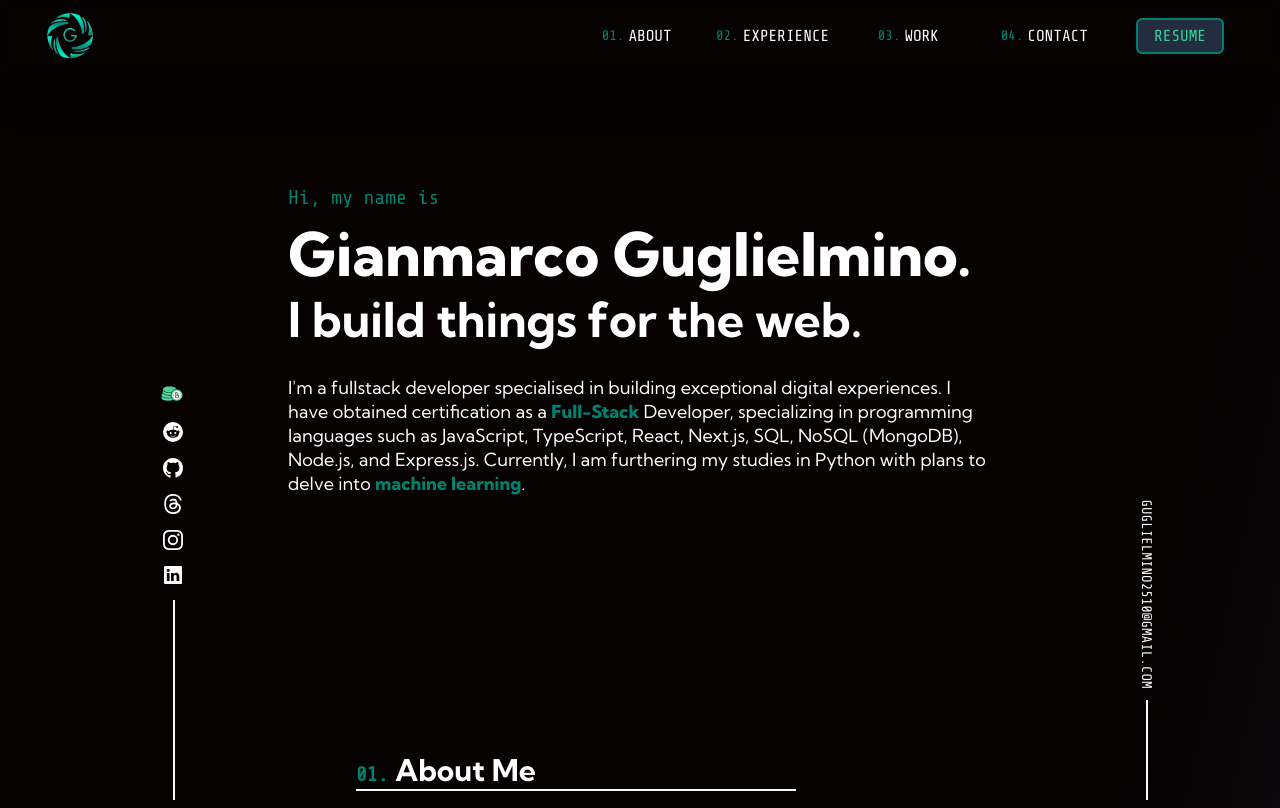
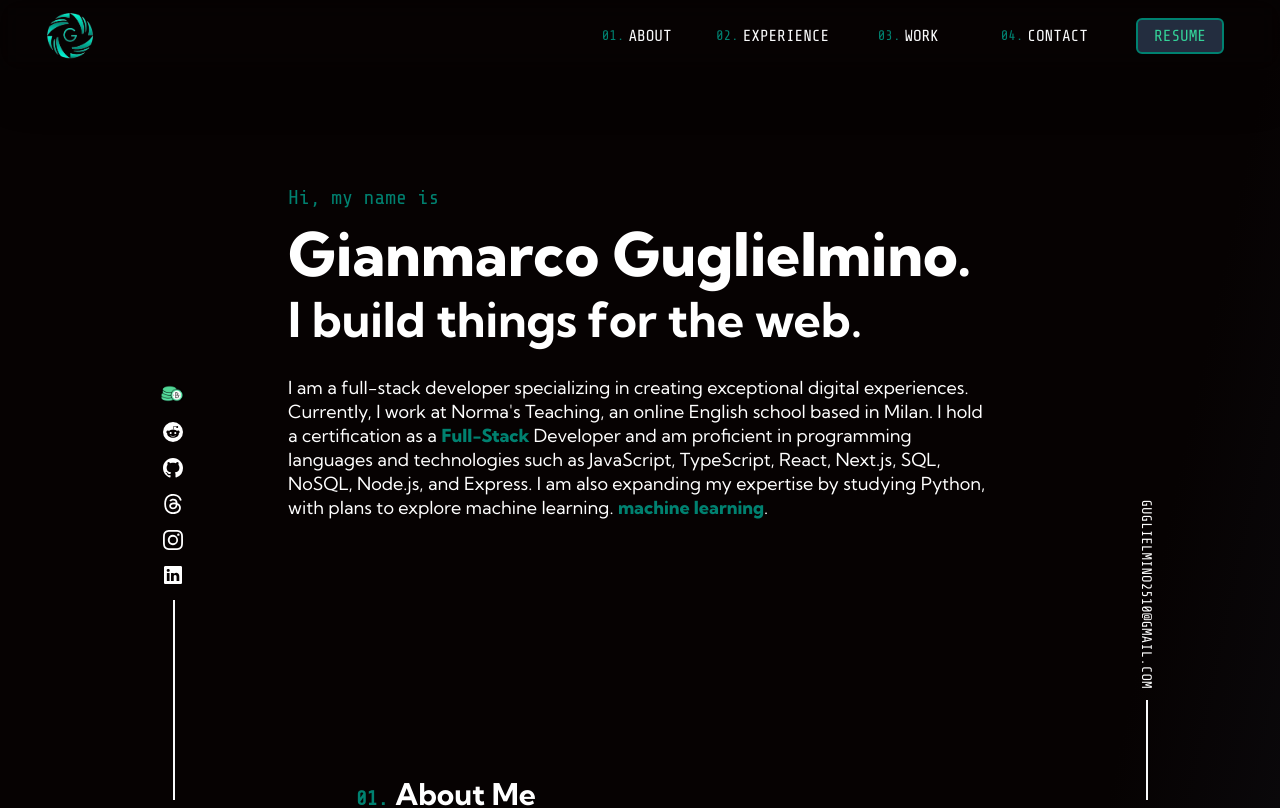
Before and after one commit to Jim2510/Fullstack-portfolio, a React (Vite) app: page / in a window 1280 px wide. Shown: the top 808 px of the page. Built offline with nearby package versions, Linux system fonts and the light colour scheme.

Commit message:
style fixed + animation

```diff
--- a/package.json
+++ b/package.json
@@ -14,6 +14,7 @@
     "@react-spring/web": "^9.7.3",
     "animate.css": "^4.1.1",
     "bootstrap-icons": "^1.11.3",
+    "framer-motion": "^11.5.4",
     "react": "^18.3.1",
     "react-dom": "^18.3.1",
     "react-router-dom": "^6.24.1",
--- a/src/components/About.jsx
+++ b/src/components/About.jsx
@@ -6,7 +6,7 @@ export function About() {
   return (
     <>
       <div className="w-full flex justify-center items-center" id="about">
-        <div className="w-full sm:w-[75%] text-white flex justify-center items-center flex-col py-32 gap-8 px-10 sm:ml-44">
+        <div className="w-full sm:w-[75%] text-white flex justify-center items-center flex-col sm:py-32 py-10 gap-8 px-10 sm:ml-44">
           <div className="w-full flex sm:flex-row flex-col-reverse justify-center items-start gap-10 md:mx-20 mx-0">
             <div className="sm:w-[50%] h-fit flex justify-start items-start flex-col">
               <div className="flex justify-start items-center w-full flex-wrap mb-10">
--- a/src/components/TitleSection.jsx
+++ b/src/components/TitleSection.jsx
@@ -1,7 +1,16 @@
+import { motion } from "framer-motion";
+
 export function TitleSection() {
   return (
     <>
-      <div className="w-full flex justify-center items-center mt-14" id="home">
+      <motion.div
+        initial={{ opacity: 0, y: 50 }}
+        whileInView={{ opacity: 1, y: 0 }}
+        transition={{ duration: 1, delay: 3 }}
+        viewport={{ once: true }}
+        className="w-full flex justify-center items-center mt-14"
+        id="home"
+      >
         <div className="w-full sm:w-[75%] text-white flex justify-center items-center flex-col pt-24 p-10 sm:p-32 gap-8">
           <h4 className="text-main-red self-start font-tech text-lg sm:text-xl -mb-5">
             Hi, my name is
@@ -13,20 +22,21 @@ export function TitleSection() {
             I build things for the web.
           </h2>
           <h4 className="max-w-[700px] text-start sm:self-start text-base sm:text-lg sm:leading-6">
-            I&apos;m a fullstack developer specialised in building exceptional
-            digital experiences. I have obtained certification as a{" "}
+            I am a full-stack developer specializing in creating exceptional
+            digital experiences. Currently, I work at Norma&apos;s Teaching, an
+            online English school based in Milan. I hold a certification as a{" "}
             <span className=" text-main-red font-extrabold">Full-Stack </span>
-            Developer, specializing in programming languages such as JavaScript,
-            TypeScript, React, Next.js, SQL, NoSQL (MongoDB), Node.js, and
-            Express.js. Currently, I am furthering my studies in Python with
-            plans to delve into{" "}
+            Developer and am proficient in programming languages and
+            technologies such as JavaScript, TypeScript, React, Next.js, SQL,
+            NoSQL, Node.js, and Express. I am also expanding my expertise by
+            studying Python, with plans to explore machine learning.{" "}
             <span className="text-main-red font-extrabold">
               machine learning
             </span>
             .
           </h4>
         </div>
-      </div>
+      </motion.div>
     </>
   );
 }
```
Also changed, not shown: 1 other file (tests, documents, lock files or other folders).
